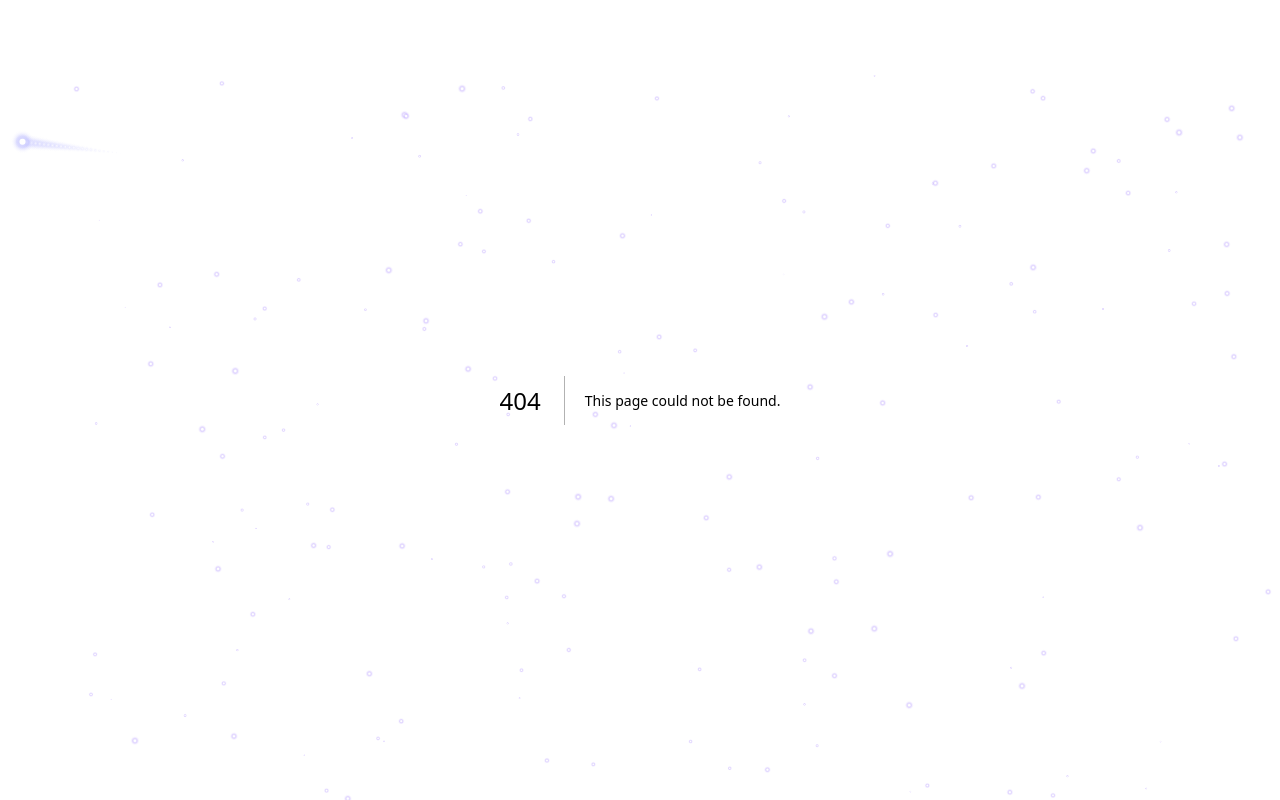
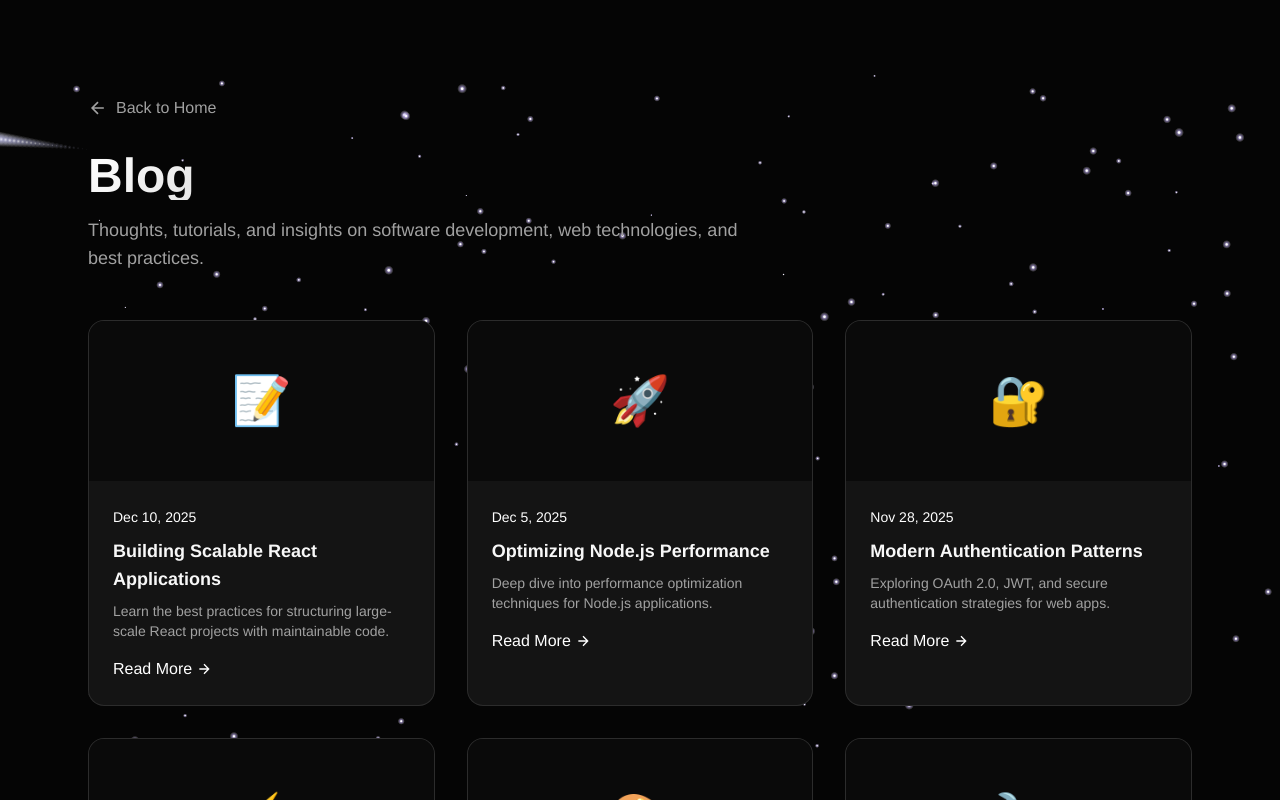
Before and after one commit to samuelsyntax/hotfolio, a Next.js app: page /blog in a window 1280 px wide. Before the commit this address had no page. Shown: the top 800 px of the page. Built offline with nearby package versions, Linux system fonts and the light colour scheme.

Commit message:
Add blog page, blog data, blog section component, and site header.

```diff
--- /dev/null
+++ b/src/app/blog/page.tsx
@@ -0,0 +1,75 @@
+'use client';
+
+import { useEffect, useRef } from 'react';
+import Link from 'next/link';
+import { blogPosts } from '@/data/blogData';
+
+export default function BlogPage() {
+    const ref = useRef<HTMLDivElement>(null);
+
+    useEffect(() => {
+        const el = ref.current;
+        if (el) {
+            const observer = new IntersectionObserver(
+                (entries) => entries.forEach(e => e.isIntersecting && e.target.classList.add('active')),
+                { threshold: 0.1, rootMargin: '0px 0px -50px 0px' }
+            );
+            el.querySelectorAll('.reveal').forEach(el => observer.observe(el));
+            return () => observer.disconnect();
+        }
+    }, []);
+
+    return (
+        <div ref={ref} className="min-h-screen pt-24 pb-16" style={{ background: 'var(--bg)' }}>
+            <div className="max-w-6xl mx-auto px-6">
+                {/* Header */}
+                <div className="mb-12">
+                    <Link
+                        href="/"
+                        className="inline-flex items-center gap-2 text-[var(--text-muted)] hover:text-[var(--accent)] transition-colors mb-8"
+                    >
+                        <svg xmlns="http://www.w3.org/2000/svg" width="20" height="20" viewBox="0 0 24 24" fill="none" stroke="currentColor" strokeWidth="2">
+                            <path d="M19 12H5M12 19l-7-7 7-7" />
+                        </svg>
+                        Back to Home
+                    </Link>
+                    <h1 className="reveal gradient-text text-4xl md:text-5xl font-bold mb-4">Blog</h1>
+                    <p className="reveal text-[var(--text-muted)] text-lg max-w-2xl">
+                        Thoughts, tutorials, and insights on software development, web technologies, and best practices.
+                    </p>
+                </div>
+
+                {/* Blog Grid */}
+                <div className="grid md:grid-cols-2 lg:grid-cols-3 gap-8">
+                    {blogPosts.map((post) => (
+                        <article
+                            key={post.id}
+                            className="reveal bg-[var(--bg-card)] rounded-2xl overflow-hidden transition-all hover:-translate-y-2 cursor-pointer"
+                            style={{ border: '1px solid color-mix(in srgb, var(--border) 10%, transparent)' }}
+                            onMouseEnter={(e) => { e.currentTarget.style.boxShadow = '0 8px 40px color-mix(in srgb, var(--accent) 15%, transparent)'; }}
+                            onMouseLeave={(e) => { e.currentTarget.style.boxShadow = 'none'; }}
+                        >
+                            <div className="h-40 bg-[var(--bg-secondary)] flex items-center justify-center text-5xl">
+                                {post.icon}
+                            </div>
+                            <div className="p-6">
+                                <span className="text-sm font-medium" style={{ color: 'var(--accent)' }}>{post.date}</span>
+                                <h2 className="text-lg font-semibold text-[var(--text)] my-2">{post.title}</h2>
+                                <p className="text-[var(--text-muted)] text-sm mb-4">{post.desc}</p>
+                                <span
+                                    className="font-medium transition-opacity inline-flex items-center gap-1"
+                                    style={{ color: 'var(--accent)' }}
+                                >
+                                    Read More
+                                    <svg xmlns="http://www.w3.org/2000/svg" width="16" height="16" viewBox="0 0 24 24" fill="none" stroke="currentColor" strokeWidth="2">
+                                        <path d="M5 12h14M12 5l7 7-7 7" />
+                                    </svg>
+                                </span>
+                            </div>
+                        </article>
+                    ))}
+                </div>
+            </div>
+        </div>
+    );
+}
--- a/src/components/Blog.tsx
+++ b/src/components/Blog.tsx
@@ -1,12 +1,10 @@
 'use client';
 
 import { useEffect, useRef } from 'react';
+import Link from 'next/link';
+import { getLatestPosts } from '@/data/blogData';
 
-const posts = [
-    { id: 1, icon: '📝', date: 'Dec 10, 2025', title: 'Building Scalable React Applications', desc: 'Learn the best practices for structuring large-scale React projects with maintainable code.' },
-    { id: 2, icon: '🚀', date: 'Dec 5, 2025', title: 'Optimizing Node.js Performance', desc: 'Deep dive into performance optimization techniques for Node.js applications.' },
-    { id: 3, icon: '🔐', date: 'Nov 28, 2025', title: 'Modern Authentication Patterns', desc: 'Exploring OAuth 2.0, JWT, and secure authentication strategies for web apps.' },
-];
+const latestPosts = getLatestPosts(3);
 
 export default function Blog() {
     const ref = useRef<HTMLDivElement>(null);
@@ -29,7 +27,7 @@ export default function Blog() {
                 <h2 className="reveal gradient-text text-3xl md:text-4xl font-bold text-center mb-16">Latest Blog Posts</h2>
 
                 <div className="grid md:grid-cols-3 gap-8">
-                    {posts.map((post) => (
+                    {latestPosts.map((post) => (
                         <article key={post.id}
                             className="reveal bg-[var(--bg-card)] rounded-2xl overflow-hidden transition-all hover:-translate-y-2"
                             style={{ border: '1px solid color-mix(in srgb, var(--border) 10%, transparent)' }}
@@ -42,12 +40,24 @@ export default function Blog() {
                                 <span className="text-sm font-medium" style={{ color: 'var(--accent)' }}>{post.date}</span>
                                 <h3 className="text-lg font-semibold text-[var(--text)] my-2">{post.title}</h3>
                                 <p className="text-[var(--text-muted)] text-sm mb-4">{post.desc}</p>
-                                <a href="#" className="font-medium transition-opacity" style={{ color: 'var(--accent)' }}
+                                <Link href="/blog" className="font-medium transition-opacity" style={{ color: 'var(--accent)' }}
                                     onMouseEnter={(e) => { e.currentTarget.style.opacity = '0.7'; }}
-                                    onMouseLeave={(e) => { e.currentTarget.style.opacity = '1'; }}>Read More →</a>
+                                    onMouseLeave={(e) => { e.currentTarget.style.opacity = '1'; }}>Read More →</Link>
                             </div>
                         </article>
                     ))}
+                </div>
+
+                <div className="reveal text-center mt-12">
+                    <Link
+                        href="/blog"
+                        className="inline-block px-8 py-3.5 rounded-full font-semibold border-2 text-[var(--text)] transition-all hover:-translate-y-0.5"
+                        style={{ borderColor: 'var(--accent)' }}
+                        onMouseEnter={(e) => { e.currentTarget.style.background = 'var(--accent)'; e.currentTarget.style.color = 'var(--accent-text)'; }}
+                        onMouseLeave={(e) => { e.currentTarget.style.background = 'transparent'; e.currentTarget.style.color = 'var(--text)'; }}
+                    >
+                        View All Posts
+                    </Link>
                 </div>
             </div>
         </section>
--- a/src/components/Header.tsx
+++ b/src/components/Header.tsx
@@ -23,7 +23,7 @@ export default function Header() {
                     ? 'flex flex-col fixed top-0 right-0 w-[70%] h-screen justify-center items-center gap-8 z-50 transition-all'
                     : 'hidden'}`}
                     style={{ background: mobileOpen ? 'var(--bg-secondary)' : 'transparent' }}>
-                    {['Skills', 'Projects', 'Blog'].map((item) => (
+                    {['Skills', 'Projects'].map((item) => (
                         <li key={item}>
                             <a href={`#${item.toLowerCase()}`}
                                 className="text-[var(--text-muted)] hover:text-[var(--accent)] font-medium transition-colors"
@@ -32,6 +32,13 @@ export default function Header() {
                             </a>
                         </li>
                     ))}
+                    <li>
+                        <Link href="/blog"
+                            className="text-[var(--text-muted)] hover:text-[var(--accent)] font-medium transition-colors"
+                            onClick={() => setMobileOpen(false)}>
+                            Blog
+                        </Link>
+                    </li>
                 </ul>
 
                 <div className="flex items-center gap-4">
--- /dev/null
+++ b/src/data/blogData.ts
@@ -0,0 +1,61 @@
+export interface BlogPost {
+    id: number;
+    icon: string;
+    date: string;
+    title: string;
+    desc: string;
+    content?: string;
+}
+
+export const blogPosts: BlogPost[] = [
+    {
+        id: 1,
+        icon: '📝',
+        date: 'Dec 10, 2025',
+        title: 'Building Scalable React Applications',
+        desc: 'Learn the best practices for structuring large-scale React projects with maintainable code.',
+        content: 'Full article content about building scalable React applications...'
+    },
+    {
+        id: 2,
+        icon: '🚀',
+        date: 'Dec 5, 2025',
+        title: 'Optimizing Node.js Performance',
+        desc: 'Deep dive into performance optimization techniques for Node.js applications.',
+        content: 'Full article content about Node.js performance optimization...'
+    },
+    {
+        id: 3,
+        icon: '🔐',
+        date: 'Nov 28, 2025',
+        title: 'Modern Authentication Patterns',
+        desc: 'Exploring OAuth 2.0, JWT, and secure authentication strategies for web apps.',
+        content: 'Full article content about modern authentication patterns...'
+    },
+    {
+        id: 4,
+        icon: '⚡',
+        date: 'Nov 20, 2025',
+        title: 'The Power of TypeScript',
+        desc: 'Why TypeScript is becoming the standard for modern JavaScript development.',
+        content: 'Full article content about TypeScript benefits...'
+    },
+    {
+        id: 5,
+        icon: '🎨',
+        date: 'Nov 15, 2025',
+        title: 'CSS Architecture for Large Projects',
+        desc: 'Strategies for organizing CSS in enterprise-level applications.',
+        content: 'Full article content about CSS architecture...'
+    },
+    {
+        id: 6,
+        icon: '🔧',
+        date: 'Nov 10, 2025',
+        title: 'DevOps Best Practices',
+        desc: 'Essential DevOps practices for modern software development teams.',
+        content: 'Full article content about DevOps best practices...'
+    },
+];
+
+export const getLatestPosts = (count: number): BlogPost[] => blogPosts.slice(0, count);
```
